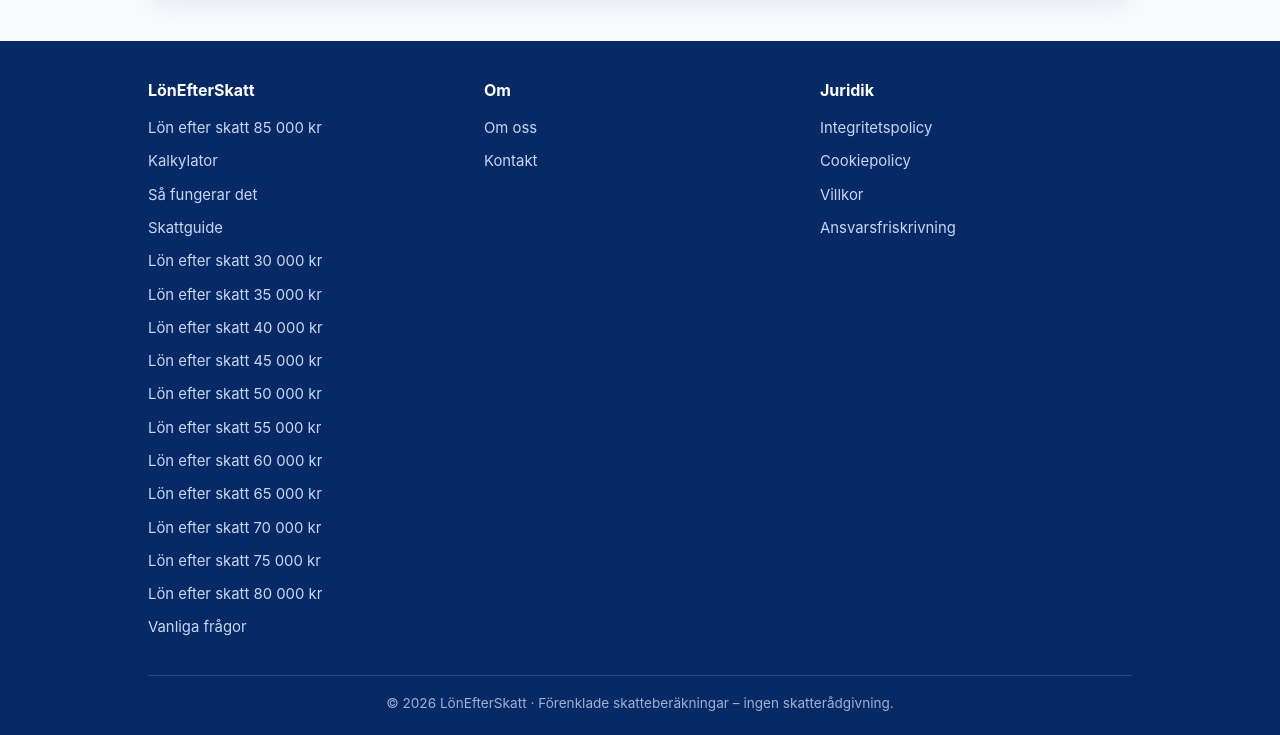
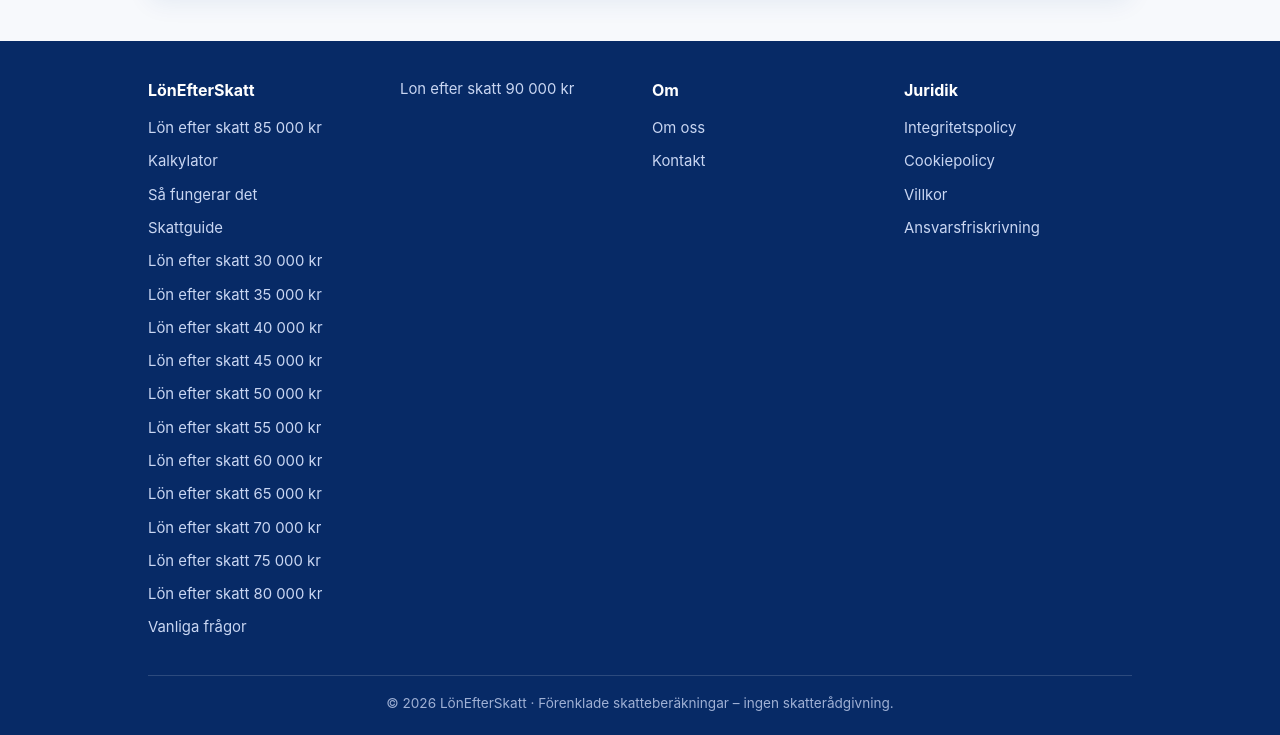
Before and after one commit to mirzacreative/lon-efter-skatt, a plain HTML site: page index.html in a window 1280 px wide. Shown: the part 1650-2385 px from the top of the page. Drawn offline with Linux system fonts and the light colour scheme.

Commit message:
Add link to lon-efter-skatt-90000-kr.html on homepage

```diff
--- a/index.html
+++ b/index.html
@@ -153,6 +153,7 @@ Individuella avdrag (t.ex. reseavdrag, ränteavdrag), kyrkoavgift och begravning
 <div class="wrap">
 <div class="cols">
 <div><h4>LönEfterSkatt</h4><a href="lon-efter-skatt-85000-kr.html">Lön efter skatt 85 000 kr</a><a href="index.html">Kalkylator</a><a href="sa-fungerar-det.html">Så fungerar det</a><a href="skatt-i-sverige-guide.html">Skattguide</a><a href="lon-efter-skatt-30000-kr.html">Lön efter skatt 30 000 kr</a><a href="lon-efter-skatt-35000-kr.html">Lön efter skatt 35 000 kr</a><a href="lon-efter-skatt-40000-kr.html">Lön efter skatt 40 000 kr</a><a href="lon-efter-skatt-45000-kr.html">Lön efter skatt 45 000 kr</a><a href="lon-efter-skatt-50000-kr.html">Lön efter skatt 50 000 kr</a><a href="lon-efter-skatt-55000-kr.html">Lön efter skatt 55 000 kr</a><a href="lon-efter-skatt-60000-kr.html">Lön efter skatt 60 000 kr</a><a href="lon-efter-skatt-65000-kr.html">Lön efter skatt 65 000 kr</a><a href="lon-efter-skatt-70000-kr.html">Lön efter skatt 70 000 kr</a><a href="lon-efter-skatt-75000-kr.html">Lön efter skatt 75 000 kr</a><a href="lon-efter-skatt-80000-kr.html">Lön efter skatt 80 000 kr</a><a href="vanliga-fragor.html">Vanliga frågor</a></div>
+  <a href=lon-efter-skatt-90000-kr.html>Lon efter skatt 90 000 kr</a>
 <div><h4>Om</h4><a href="om-oss.html">Om oss</a><a href="kontakt.html">Kontakt</a></div>
 <div><h4>Juridik</h4><a href="integritetspolicy.html">Integritetspolicy</a><a href="cookiepolicy.html">Cookiepolicy</a><a href="villkor.html">Villkor</a><a href="ansvarsfriskrivning.html">Ansvarsfriskrivning</a></div>
 </div>
```
